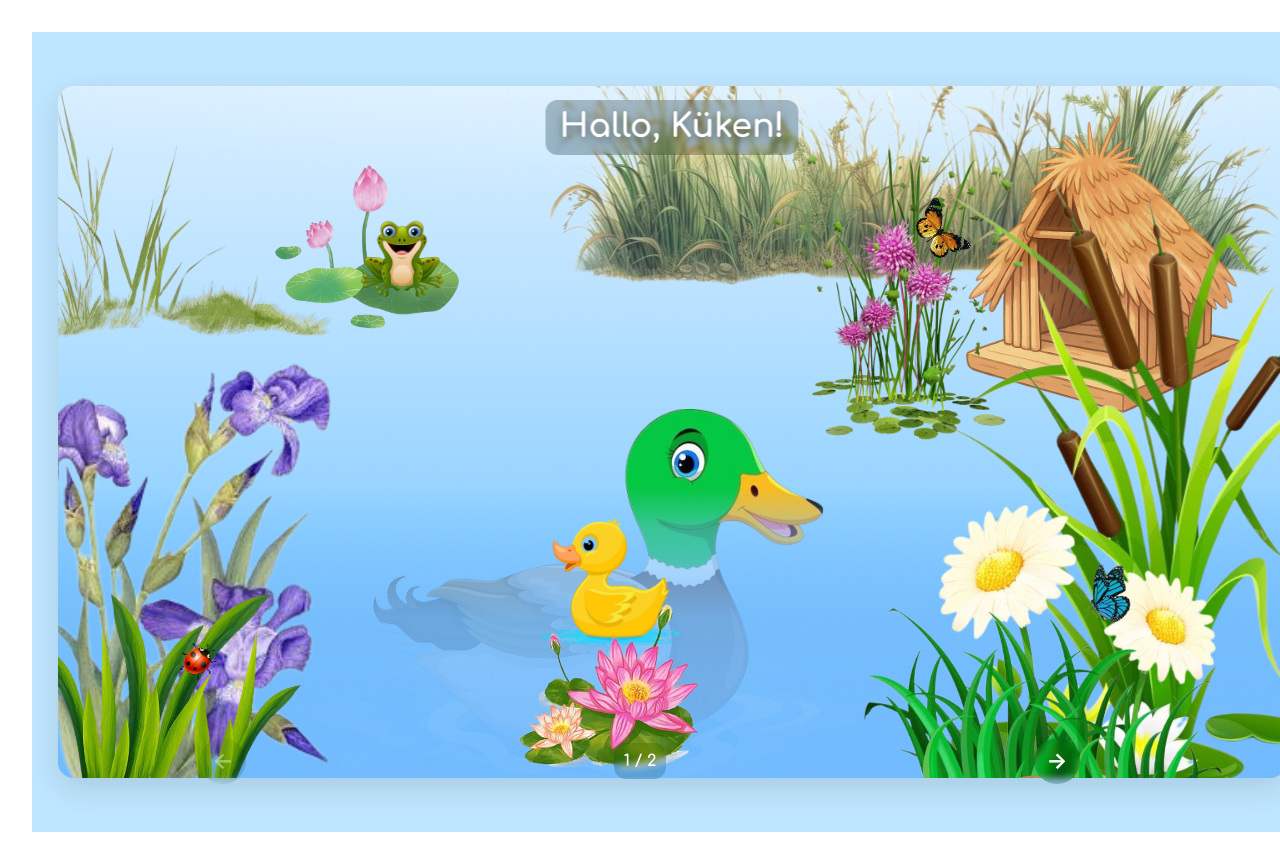
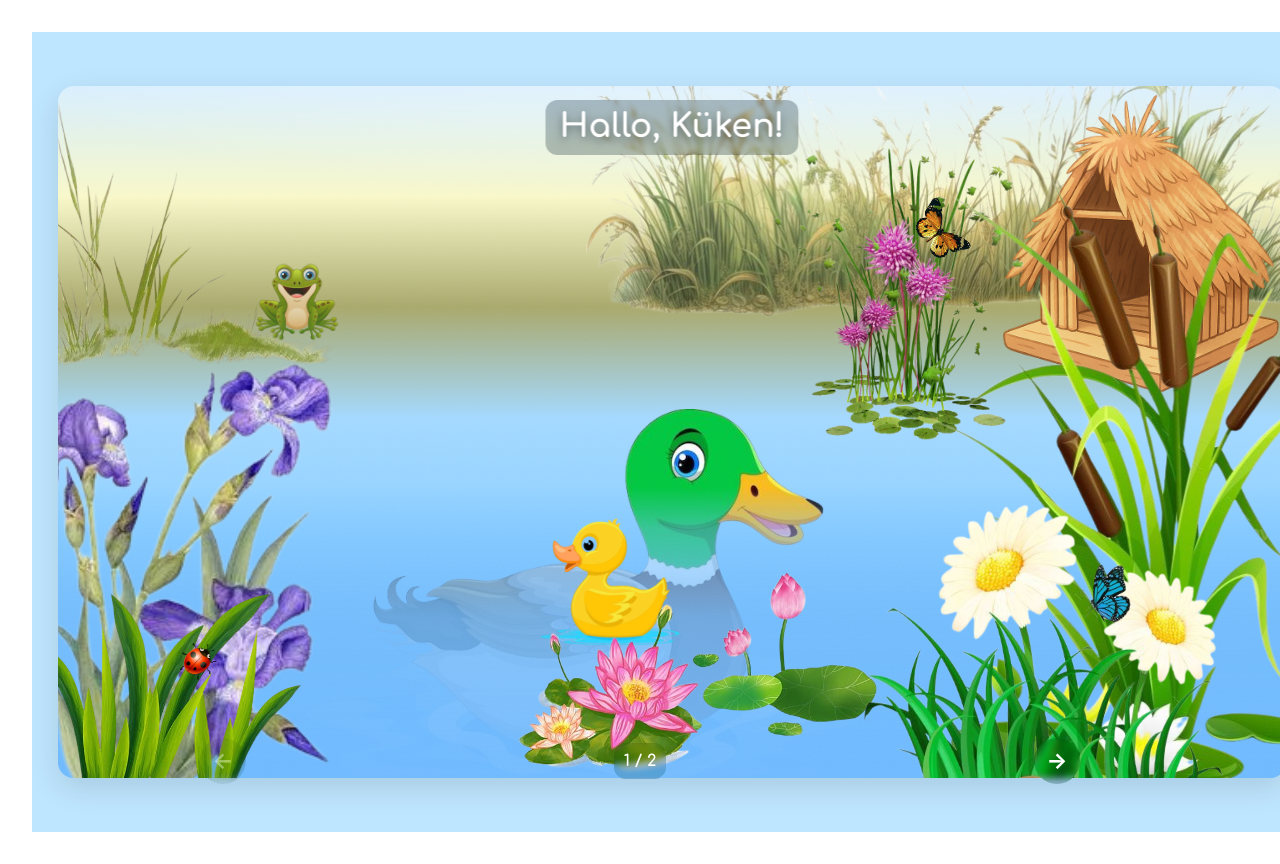
Before and after one commit to YuliiaHosteva/LittleDuckStory, a React (Vite) app: page / in a window 1280 px wide. Shown: the top 864 px of the page. Built offline with nearby package versions, Linux system fonts and the light colour scheme.

Commit message:
upgrade Scene1

```diff
--- a/src/components/FirstScene/FirstScene.jsx
+++ b/src/components/FirstScene/FirstScene.jsx
@@ -194,7 +194,12 @@ wakeTL
     gsap.to(`.${css.lotus}`, { x: cx*8,  y: cy*6,  duration: .5, ease:'sine.out' });
     gsap.to(`.${css.daisy}`, { x: cx*8,  y: cy*6,  duration: .5, ease:'sine.out' });
     gsap.to(`.${css.iris}`, { x: cx*8,  y: cy*6,  duration: .5, ease:'sine.out' });
-    gsap.to(`.${css.reeds}`,   { x: cx*4,  y: cy*3,  duration: .5, ease:'sine.out' });
+    gsap.to(`.${css.reeds}`, { x: cx*4,  y: cy*3,  duration: .5, ease:'sine.out' });
+    gsap.to(`.${css.waterGrass}`, {x: cx*8, y: cy*6, duration: .5, ease:'sine.out'});
+    gsap.to(`.${css.grassReeds}`, {x: cx*8, y: cy*4, duration: .5, ease:'sine.out'});
+    gsap.to(`.${css.frog}`, { x: cx*2,  y: cy*1,  duration: .5, ease:'sine.out' });
+
+
   }
 
 
--- a/src/components/FirstScene/FirstScene.module.css
+++ b/src/components/FirstScene/FirstScene.module.css
@@ -19,8 +19,8 @@
     radial-gradient(120% 60% at 50% -20%, rgba(255,255,255,.55) 0%, rgba(255,255,255,0) 60%),
     linear-gradient(180deg,
       hsl(205 100% 92%) 0%,
-      hsl(205 100% 89%) 16%,
-      hsl(205 100% 86%) 32%,
+      hsl(60, 76%, 88%) 16%,
+      hsl(60, 26%, 54%) 32%,
       hsl(205 100% 82%) 48%,
       hsl(205 100% 78%) 64%,
       hsl(205 100% 74%) 80%,
@@ -165,8 +165,8 @@
 
 .house {
   position: absolute;
-  right: -20%;
-  top: 25%;
+  right: -23%;
+  top: 22%;
   transform: translate(-50%, -50%);
   width: 35%;
   opacity: .9;
@@ -186,11 +186,11 @@
 
 .grassReeds{
   position: absolute;
-  right: -30%;
-  top: -2%;
-  transform: translate(-50%, -50%);
+  right: -3%;
+  top: -33%;
+  transform-origin: 50% 50%;
   width: 60%;
-  opacity: .78;
+  opacity: .68;
   height: auto;
 }
 
@@ -257,27 +257,29 @@
 
 .frog {
   position: absolute;
-  right: 65%;
+  left: 16%;
   top: 25%;
-  transform: translate(-50%, -50%);
+  transform-origin: 50% 100%;
   width: 7%;
   height: auto;
+  opacity: .76;
 }
 
 .lotus2{
   position: absolute;
-  right: 57%;
-  top: 20%;
-  transform: translate(-50%, -50%);
+  bottom: 5%;
+  right: 32%;
+  /* transform: translate(-50%, -50%); */
   width: 18%;
   height: auto;
-  opacity: .76;
+  z-index: 1;
+  /* opacity: .76; */
 }
 
 .waterGrass{
   position: absolute;
   right: 59%;
-  top: 19%;
+  top: 23%;
   transform: translate(-50%, -50%);
   width: 30%;
   height: auto;
```
